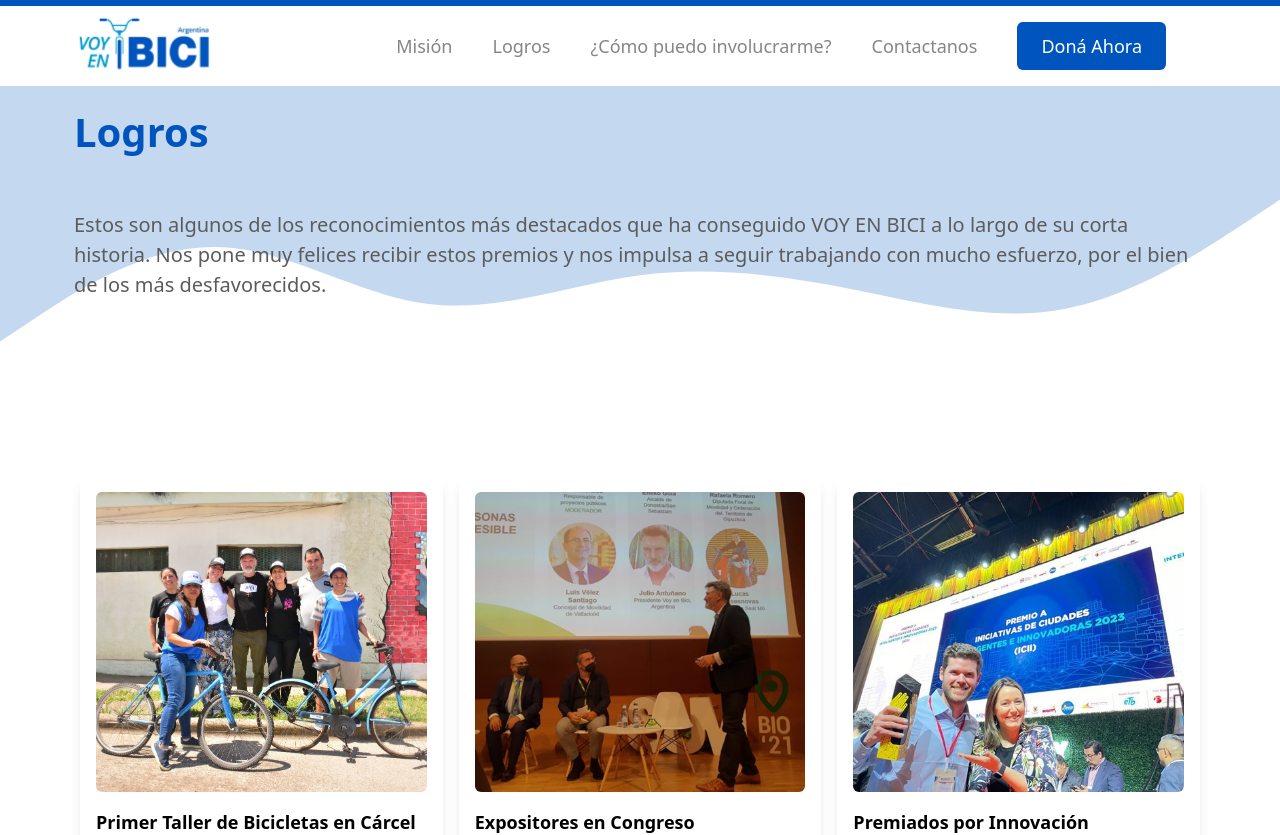
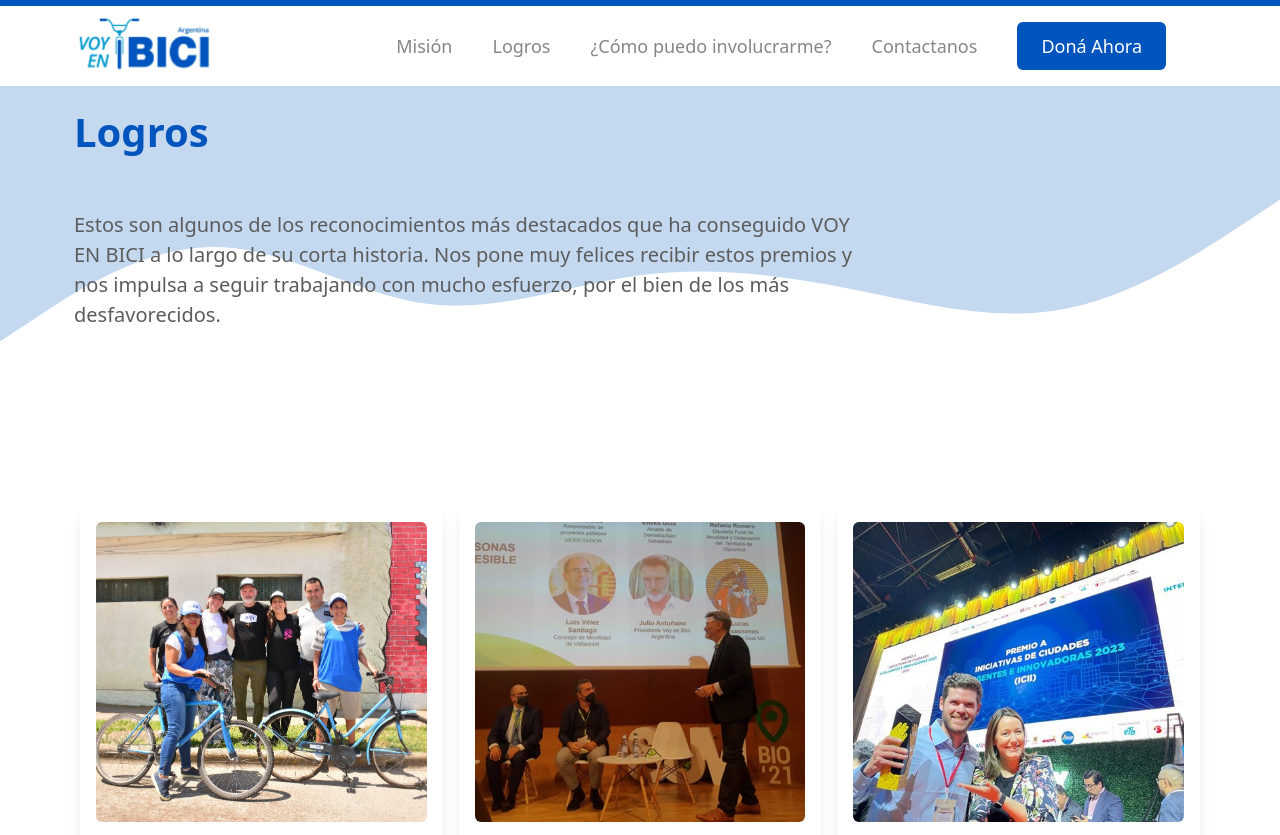
Before and after one commit to santiclfriedrich/voyenbici, a React (Vite) app: page /logros in a window 1280 px wide. Shown: the top 835 px of the page. Built offline with nearby package versions, Linux system fonts and the light colour scheme.

Commit message:
Delete screens from tailwind config

```diff
--- a/src/components/UI/SVGsContainer.jsx
+++ b/src/components/UI/SVGsContainer.jsx
@@ -15,7 +15,7 @@ const svgList = [
 
 export default function SVGsContainer() {
   return (
-    <div className='max-w-full h-[200px] gap-8 flex justify-center overflow-x-auto'>
+    <div className='max-w-full h-[200px] gap-8 grid grid-cols-2 md:flex justify-center'>
       {svgList.map((item) => (
         <div key={item.id} className='inline-block mx-2'>
           <SVG svg={item.svg} description={item.description} />
--- a/tailwind.config.js
+++ b/tailwind.config.js
@@ -5,14 +5,6 @@ export default {
     "./src/**/*.{js,ts,jsx,tsx}",
   ],
   theme: {
-    screens: {
-      'xsm':'360px',
-      'sm': '640px',
-      'md': '768px',
-      'lg': '1024px',
-      'xl': '1280px',
-      '2xl': '1536px',
-    },
     extend: {
       colors: {
         'custom-blue': '#0054BE',
```
